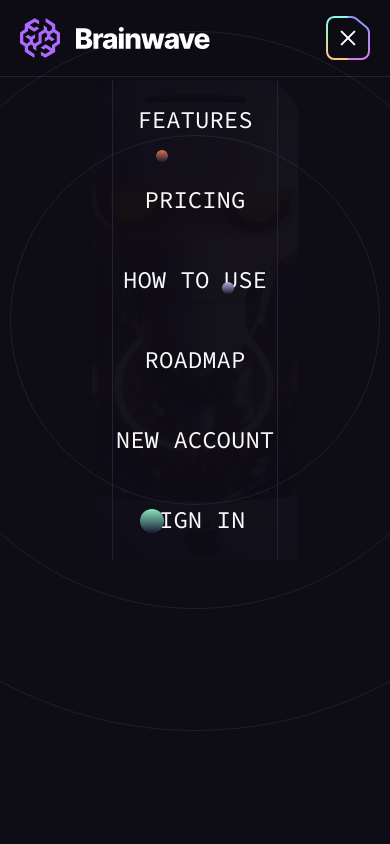
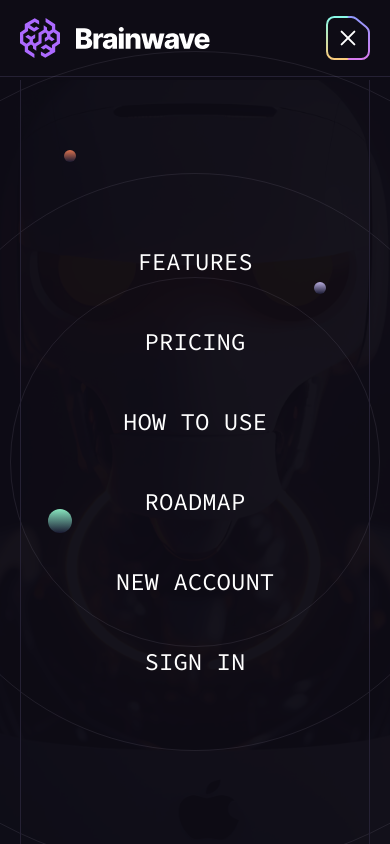
Before and after one commit to mileswildmore18/Brainwave, a React (Vite) app: page / in a window 390 px wide. Built offline with nearby package versions, Linux system fonts and the light colour scheme; the HTML template or start-up script is replaced by a standard one.

Commit message:
Positioned the menu options to line up in absolute positioning in the middle of the dropdown menu.

```diff
--- a/src/components/Header.jsx
+++ b/src/components/Header.jsx
@@ -25,7 +25,7 @@ const handleClick = () => {
 }
   return (
     // Make it responsive for different size devices as well as mobile
-    <div className={`fixed top-0 left-0 w-full z-50 bg-n-8/90 backdrop-blur-sm border-b border-n-6 lg:bg-n-8/90 lg:backdrop-blur-sm ${openNavigation ? 'bg-n-8' : 'bg-n-8/90 backdrop-blur-sm'}`}>
+    <div className={`fixed top-0 left-0 w-full z-50 border-b border-n-6 lg:bg-n-8/90 lg:backdrop-blur-sm ${openNavigation ? 'bg-n-8' : 'bg-n-8/90 backdrop-blur-sm'}`}>
       <div className="flex items-center px-5 lg:px-7.5 xl:px-10 max-lg:py-4">
         <a className="block w-[12rem] xl:mr-8" href="#hero">
           <img src={brainwave} width={190} height={40} alt="Brainwave" />
@@ -39,6 +39,8 @@ const handleClick = () => {
               <a
                 key={item.id}
                 href={item.url}
+                // Display on click
+                onClick={handleClick}
                 // Display what page user is on after clicking a link
                 className={`block relative font-code text-2xl uppercase text-n-1 transition-colors hover:text-color-1 ${
                   item.onlyMobile ? "lg:hidden" : ""
@@ -52,8 +54,9 @@ const handleClick = () => {
               </a>
             ))}
 
-            <HamburgerMenu />
+
           </div>
+          <HamburgerMenu />
         </nav>
 
         <a
```
